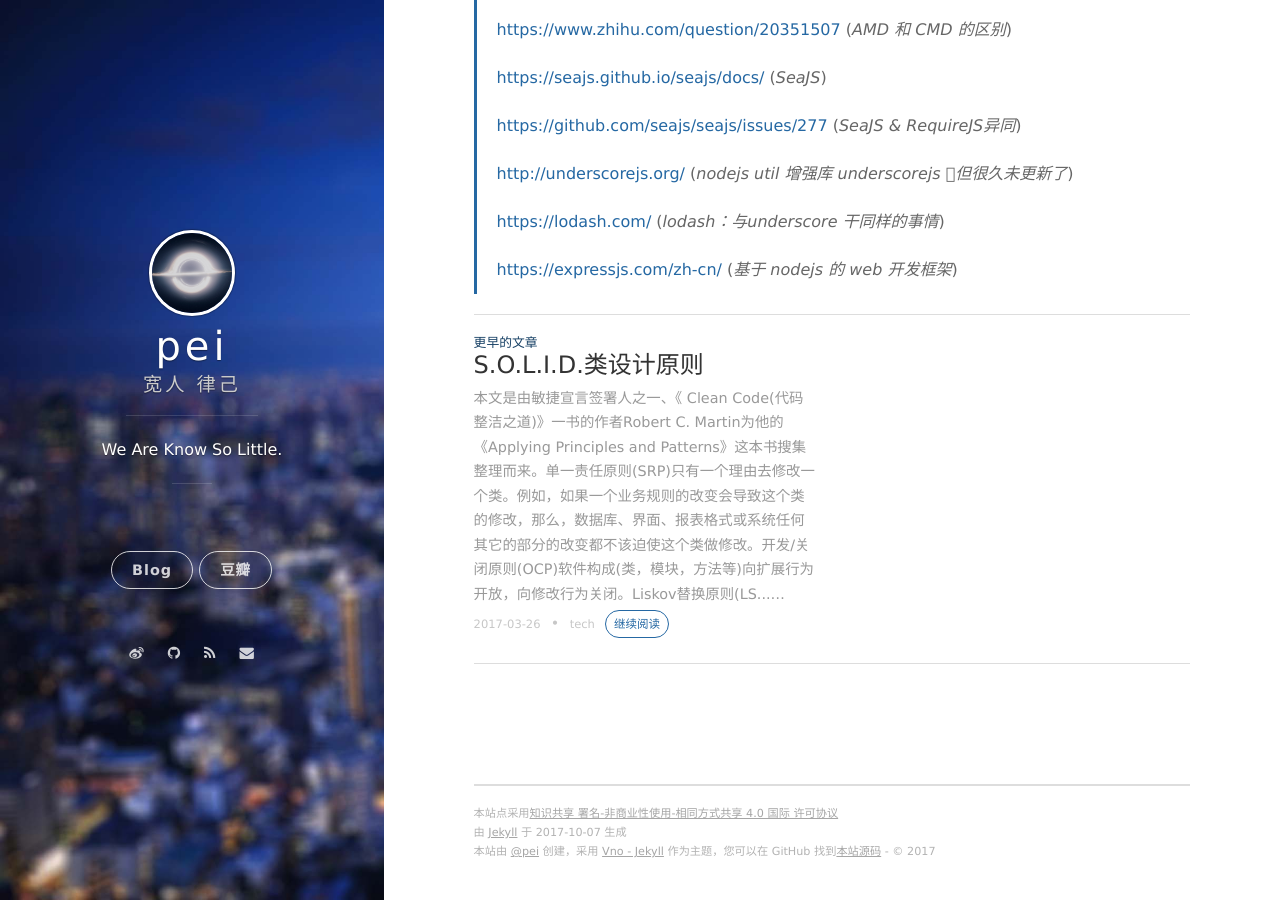
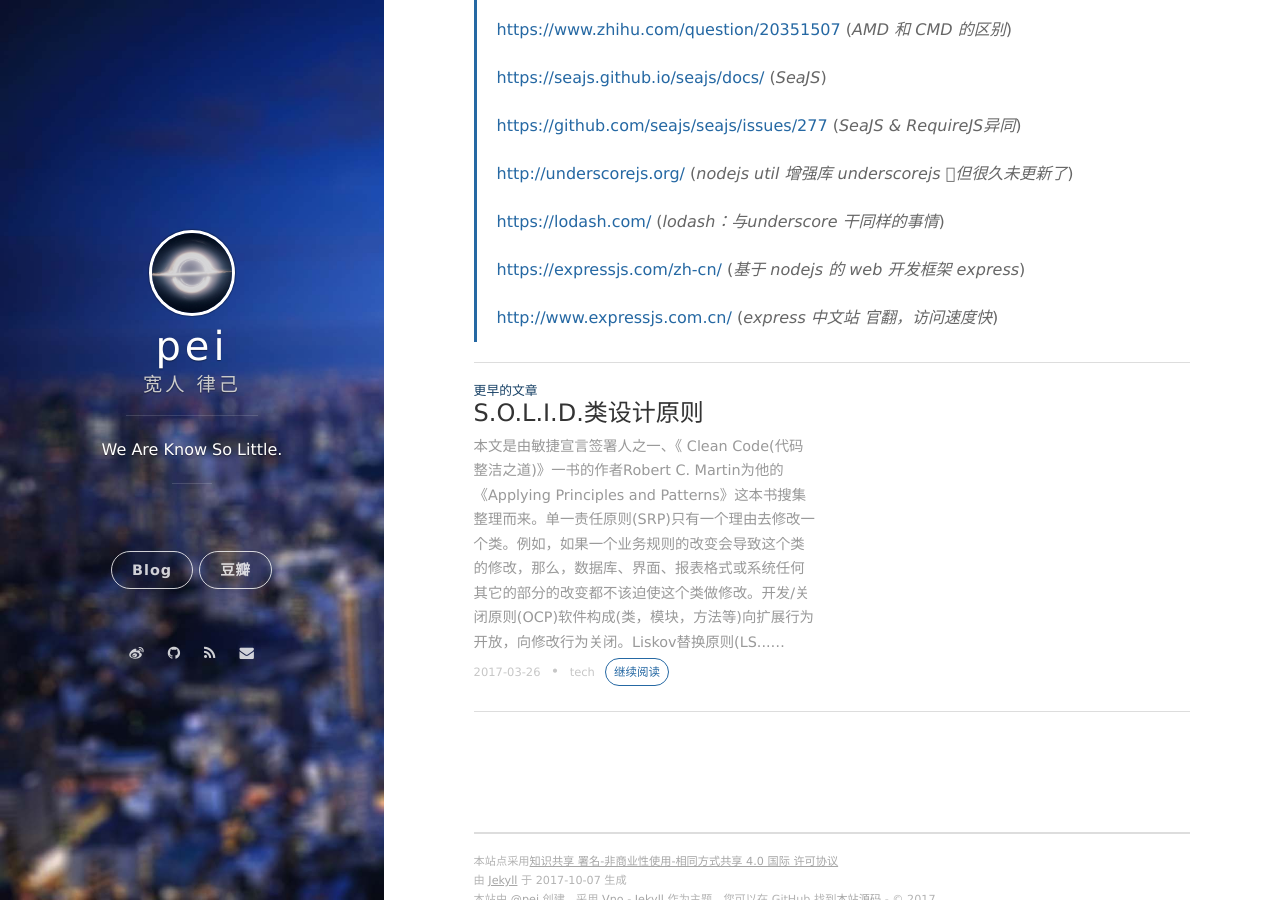
Before and after one commit to peiyucn/peiyucn.github.io, a Jekyll site: the page built from _posts/2017-10-05-nodejs-learning.md, in a window 1280 px wide and 900 px high, scrolled down 518 px. Built offline with Jekyll 4.4.1, drawn with Linux system fonts in a browser that asks for light colours; nearby versions of some CDN libraries; comment, search, counter and statistics services are not loaded.

Commit message:
add content

```diff
--- a/_posts/2017-10-05-nodejs-learning.md
+++ b/_posts/2017-10-05-nodejs-learning.md
@@ -32,4 +32,6 @@ tags: tech
 >
 >[https://lodash.com/](https://lodash.com/) (*lodash：与underscore 干同样的事情*)
 >
->[https://expressjs.com/zh-cn/](https://expressjs.com/zh-cn/) (*基于 nodejs 的 web 开发框架*)
+>[https://expressjs.com/zh-cn/](https://expressjs.com/zh-cn/) (*基于 nodejs 的 web 开发框架 express*)
+>
+>[http://www.expressjs.com.cn/](http://www.expressjs.com.cn/) (*express 中文站 官翻，访问速度快*)
```
